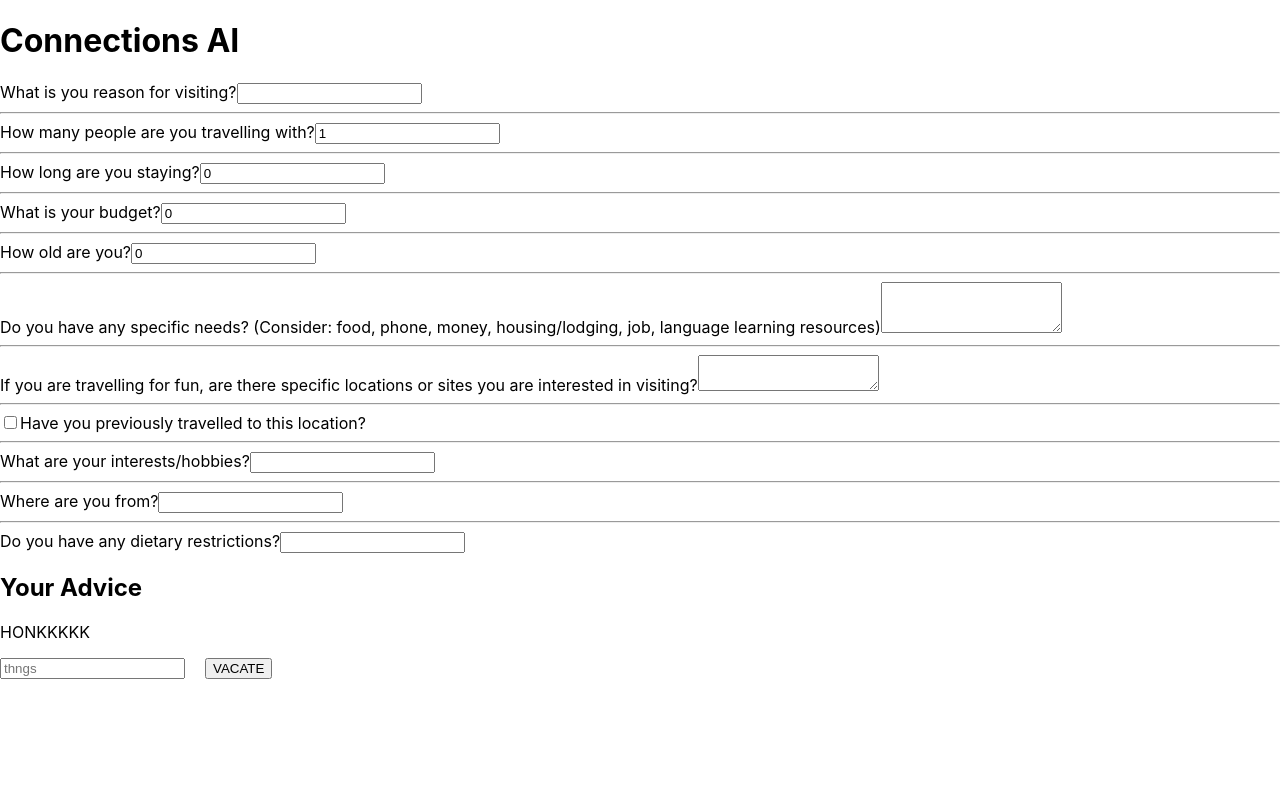
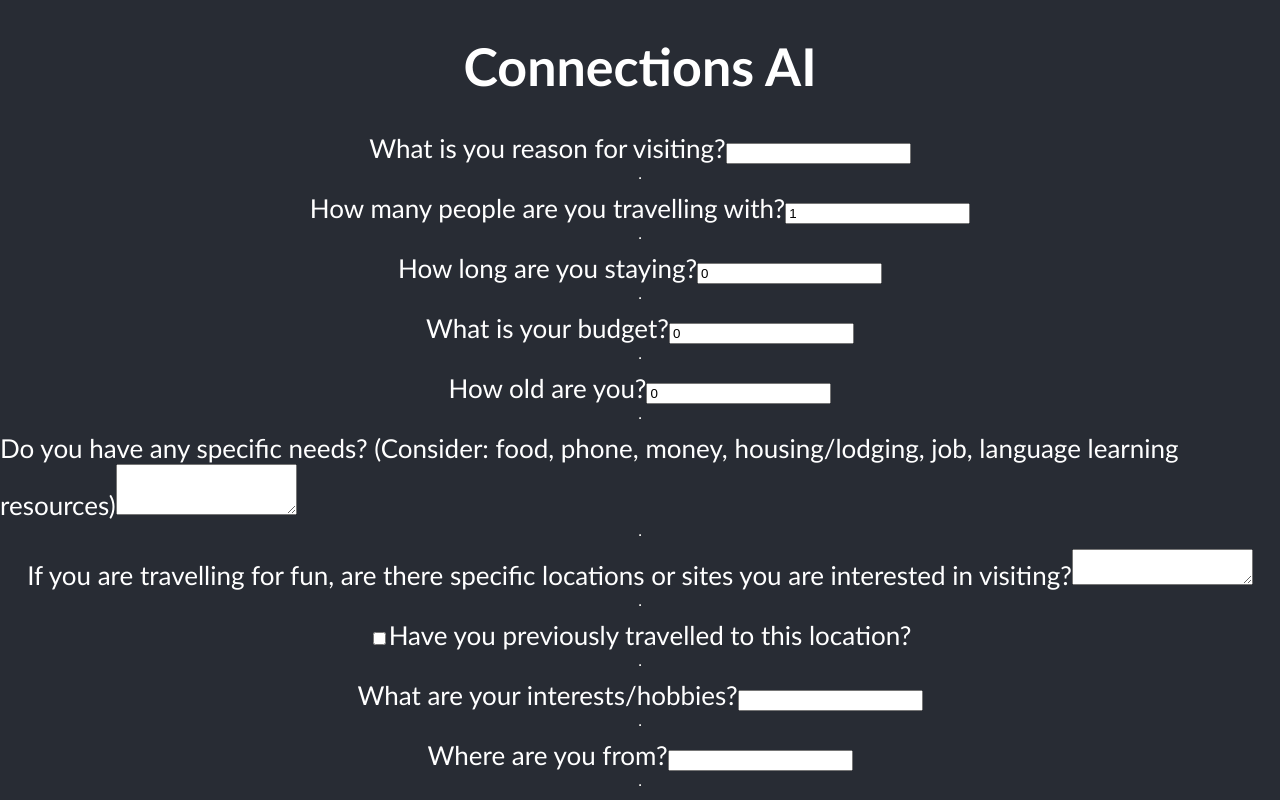
Before and after one commit to IsaacWeber1/community-connect, a React (Create React App) app: page / in a window 1280 px wide. Shown: the top 800 px of the page. Built offline with nearby package versions, Linux system fonts and the light colour scheme.

Commit message:
random color, random font

```diff
--- a/src/App.css
+++ b/src/App.css
@@ -13,11 +13,12 @@
   }
 }
 
-.App-header {
+.App {
   background-color: #282c34;
   min-height: 100vh;
   display: flex;
   flex-direction: column;
+  font-family: 'Trebuchet MS', 'Lucida Sans Unicode', 'Lucida Grande', 'Lucida Sans', Arial, sans-serif;
   align-items: center;
   justify-content: center;
   font-size: calc(10px + 2vmin);
```
